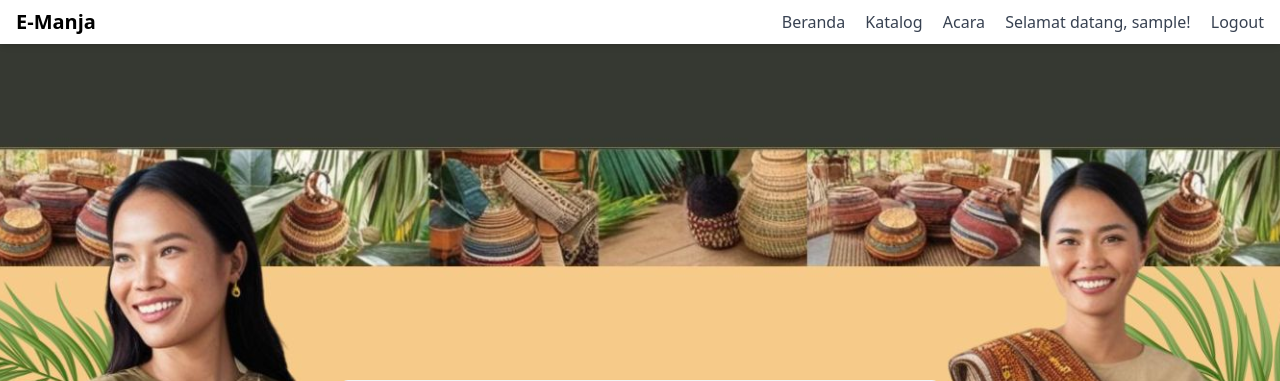
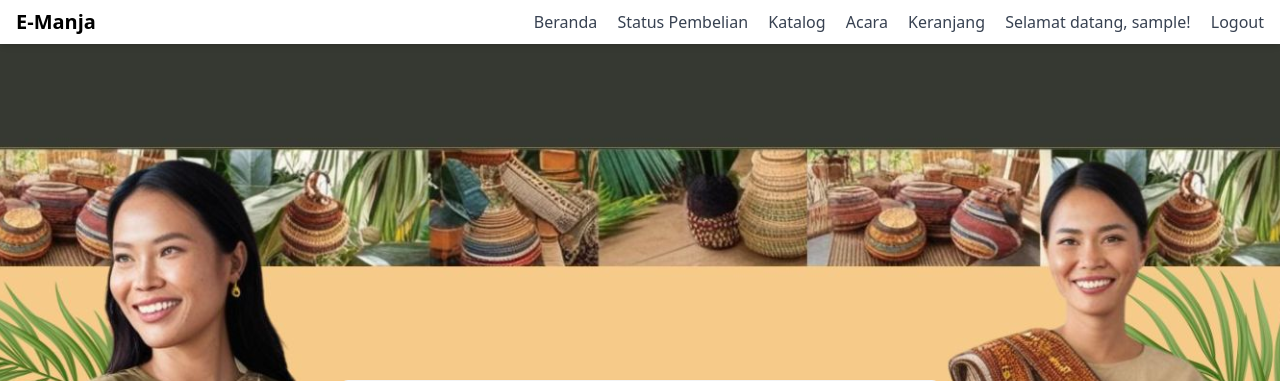
Before and after one commit to DTPL2025/tugas-proyek, a Flask app: page / in a window 1280 px wide. Shown: the top 381 px of the page. Run offline with Flask 3, Linux system fonts and the light colour scheme; the visitor is signed in with stand-in values (Sample User, id 1).

Commit message:
Update base.jinja

```diff
--- a/app/templates/base.jinja
+++ b/app/templates/base.jinja
@@ -13,12 +13,27 @@
         <a href="{{ url_for('home') }}" class="text-xl font-bold">E-Manja</a>
         <div class="space-x-4">
             <a href="{{ url_for('home') }}" class="text-gray-700 hover:text-gray-900">Beranda</a>
+
             {% if current_user.role == 'Penjual' %}
+                <!-- Link untuk Penjual -->
                 <a href="{{ url_for('etalase_product') }}" class="text-gray-700 hover:text-gray-900">Etalase</a>
+                <a href="{{ url_for('manage_orders') }}" class="text-gray-700 hover:text-gray-900">Manage Orders</a> <!-- Link Manage Orders -->
             {% endif %}
+
+            {% if current_user.role == 'Pembeli' %}
+                <!-- Link untuk Pembeli -->
+                <a href="{{ url_for('view_order_status') }}" class="text-gray-700 hover:text-gray-900">Status Pembelian</a> <!-- Link Status Pembelian -->
+            {% endif %}
+
             <a href="{{ url_for('katalog_product') }}" class="text-gray-700 hover:text-gray-900">Katalog</a>
             <a href="/" class="text-gray-700 hover:text-gray-900">Acara</a>
+
             {% if current_user.is_authenticated %}
+                <!-- Menampilkan Cart jika user sudah login -->
+                <a href="{{ url_for('view_cart') }}" class="text-gray-700 hover:text-gray-900">
+                    Keranjang
+                </a>
+
                 <span class="text-gray-700">Selamat datang, {{ current_user.username }}!</span>
                 <a href="{{ url_for('logout') }}" class="text-gray-700 hover:text-gray-900">Logout</a>
             {% else %}
@@ -28,6 +43,8 @@
         </div>
     </div>
 </nav>
+
+
     {% endblock %}
     <div class="container flex flex-col items-center justify-center min-h-screen mt-16">
         {% with messages = get_flashed_messages(with_categories=true) %}
```
Lines whose indentation alone changed are shown as unchanged.
